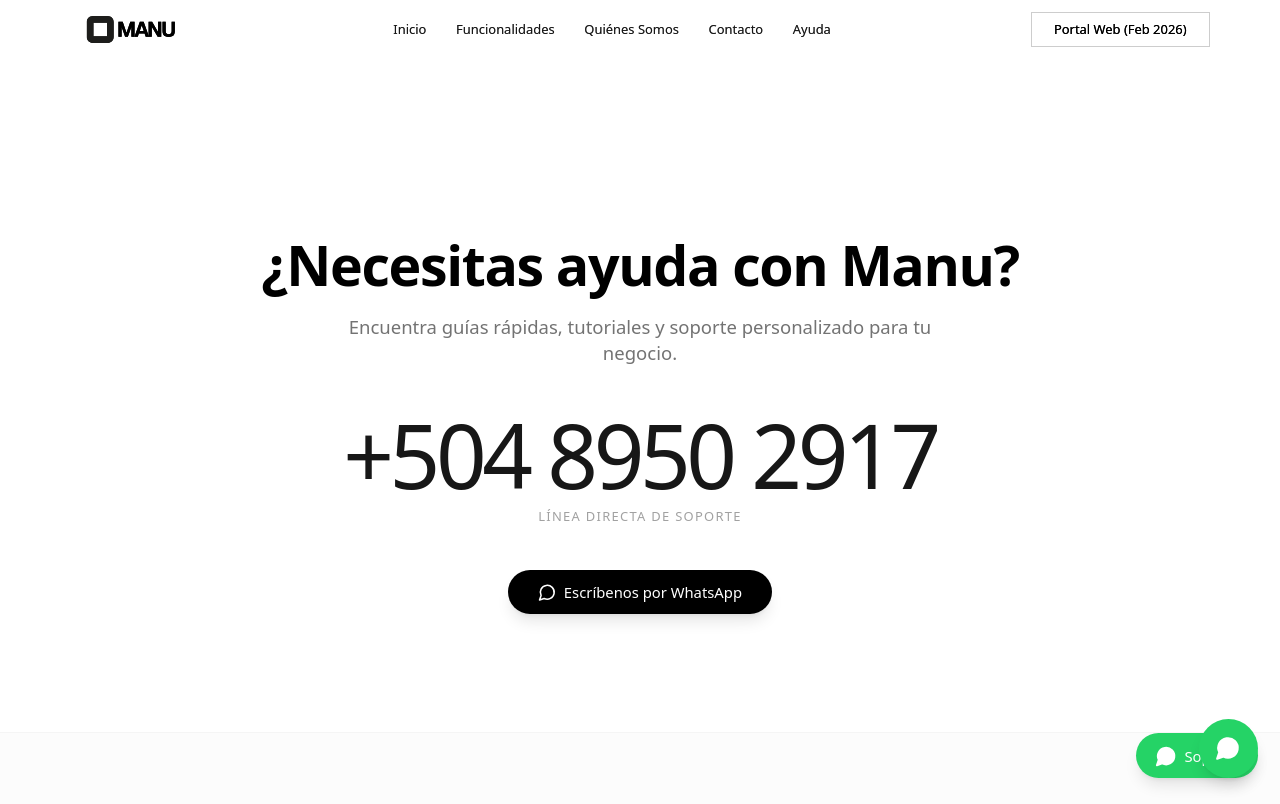
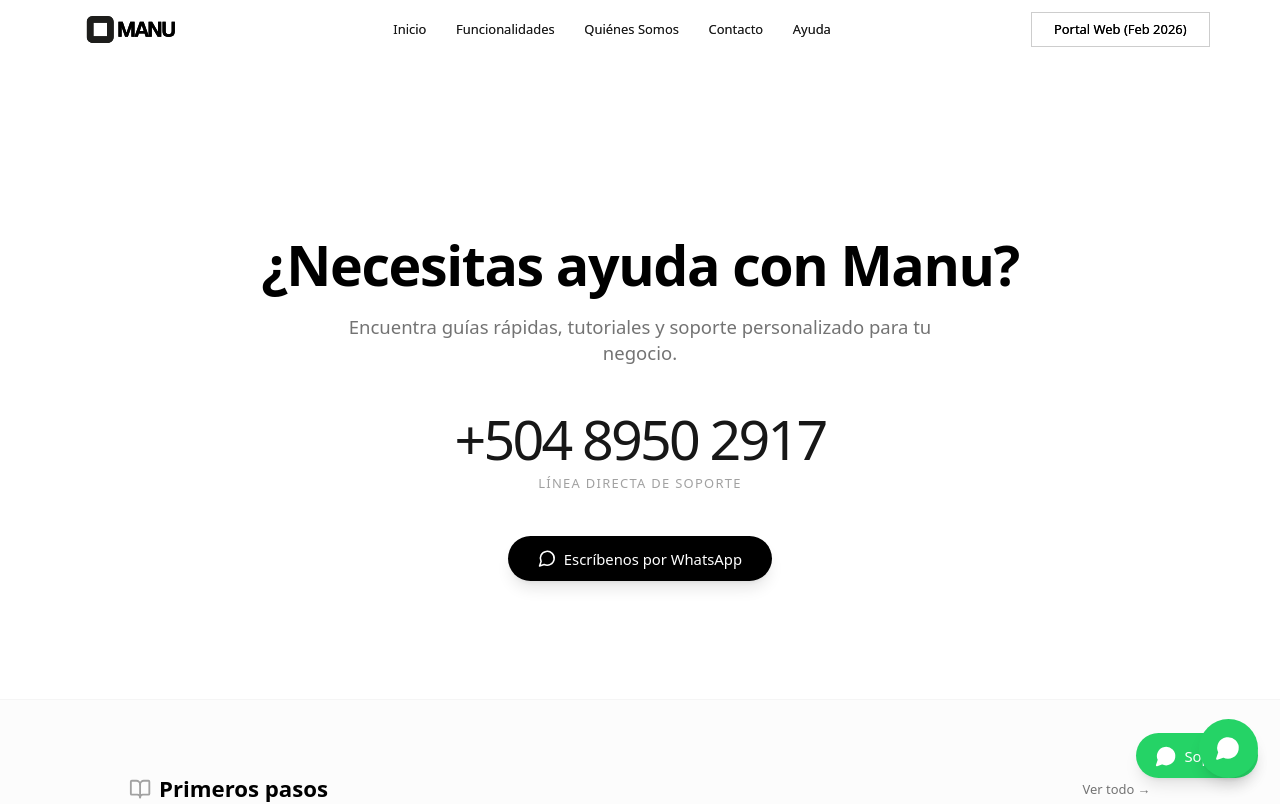
Before and after one commit to rplushn/manu-design-2, a Next.js app: page /ayuda in a window 1280 px wide. Shown: the top 804 px of the page. Built offline with nearby package versions, Linux system fonts and the light colour scheme.

Commit message:
Ajustar número de soporte para móvil

```diff
--- a/components/help/HeroClient.tsx
+++ b/components/help/HeroClient.tsx
@@ -27,10 +27,10 @@
         </p>
 
         {/* Número de soporte destacado */}
-        <div className="mb-12 animate-fade-in-up animation-delay-200">
+        <div className="mb-12 animate-fade-in-up animation-delay-200 overflow-x-auto">
           <a
             href="tel:+50489502917"
-            className="block text-5xl md:text-7xl lg:text-8xl font-thin tracking-tighter hover:text-neutral-600 transition-colors duration-300"
+            className="inline-block text-4xl md:text-6xl font-thin tracking-tighter hover:text-neutral-600 transition-colors duration-300 whitespace-nowrap"
           >
             +504 8950 2917
           </a>
```
Also changed, not shown: app/icon.png (added).
